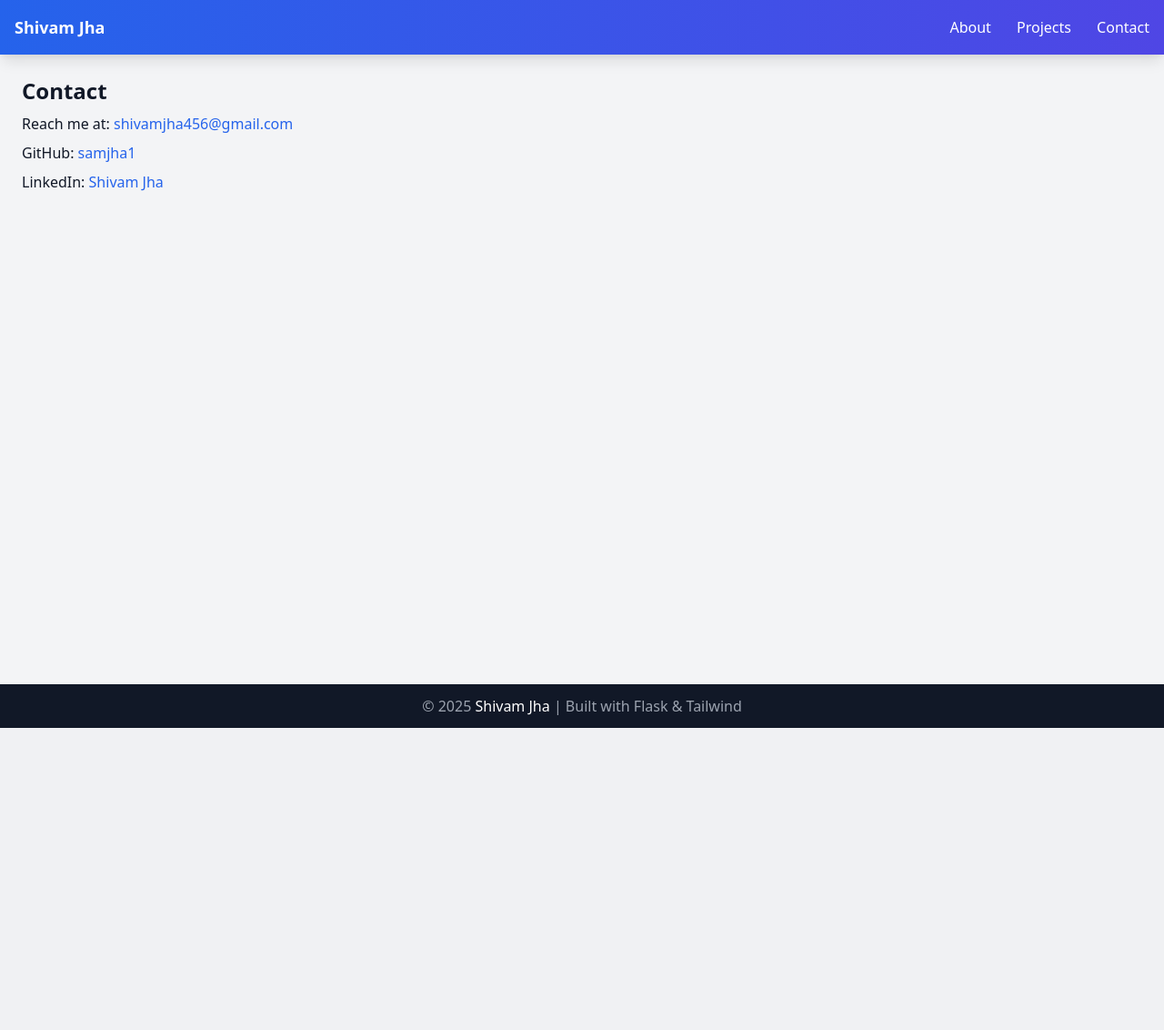
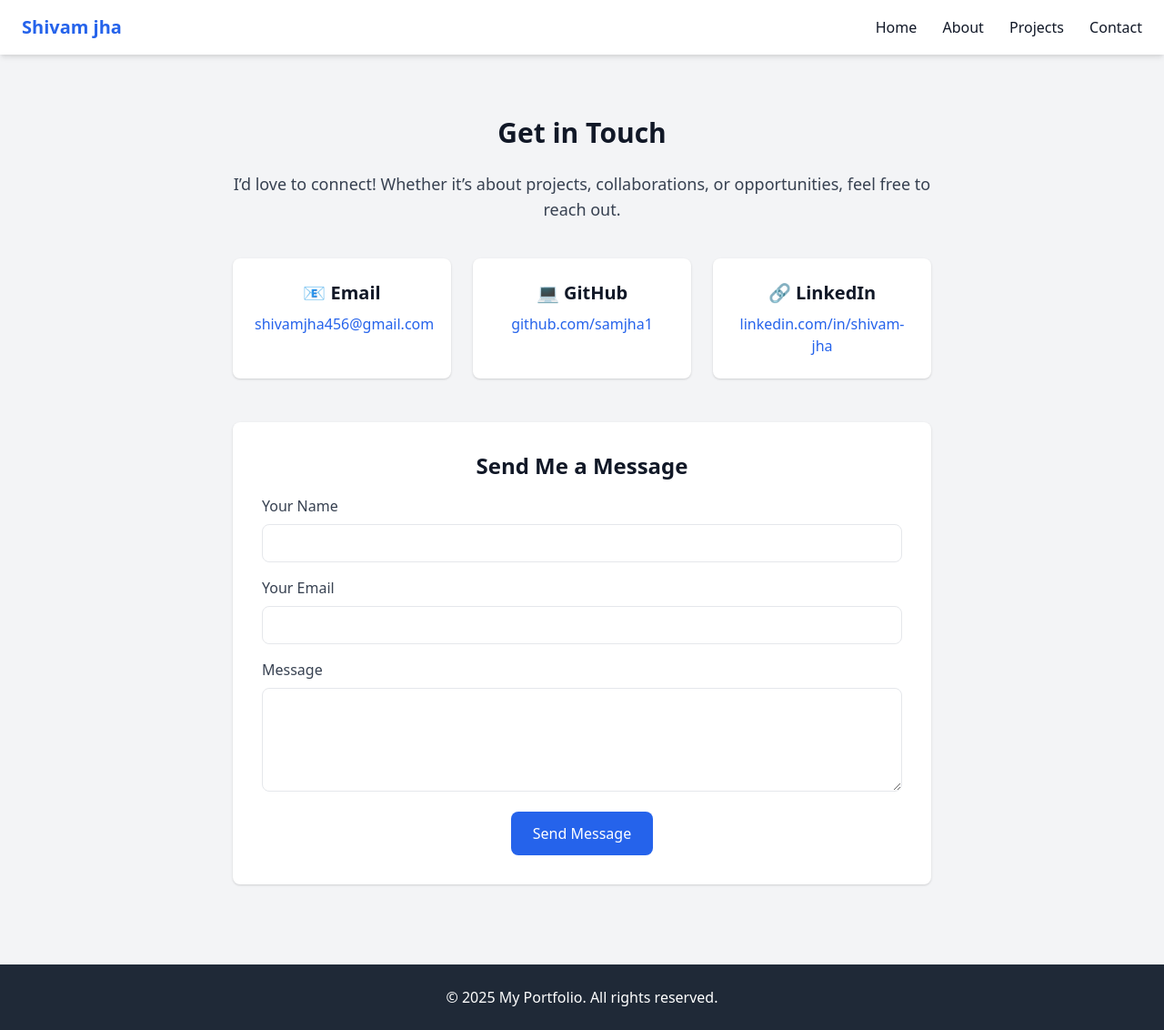
Before and after one commit to tripti882/flask-portfolio-end-to-end, a Flask app: page /contact in a window 1280 px wide. Shown: the whole page at 91% size. Before the commit the page ends 800 px from the top, so only its background shows below. Run offline with Flask 3, Linux system fonts and the light colour scheme.

Commit message:
form added sucessfully

```diff
--- a/app/__init__.py
+++ b/app/__init__.py
@@ -3,7 +3,11 @@ from flask import Flask
 def create_app():
     app = Flask(__name__)
 
-    # Import and register blueprints
+    # 🔑 Needed for sessions & flash messages
+    app.secret_key = "supersecretkey123"
+    # ⚠️ In real apps: use os.environ or secrets.token_hex(16) instead
+
+    # Import & register blueprints
     from app.routes.home import home_bp
     from app.routes.about import about_bp
     from app.routes.projects import projects_bp
--- a/app/routes/contact.py
+++ b/app/routes/contact.py
@@ -1,7 +1,48 @@
-from flask import Blueprint, render_template
+from flask import Blueprint, render_template, request, redirect, url_for
+import json, os
 
 contact_bp = Blueprint("contact", __name__)
+DATA_FILE = "data/messages.json"
 
-@contact_bp.route("/contact")
+# --- Helpers ---
+def load_messages():
+    """Safely load messages.json, return [] if empty or broken."""
+    if not os.path.exists(DATA_FILE):
+        return []
+    try:
+        with open(DATA_FILE, "r") as f:
+            return json.load(f)
+    except json.JSONDecodeError:
+        return []   # empty file → return empty list
+
+def save_messages(messages):
+    """Save messages back to messages.json."""
+    with open(DATA_FILE, "w") as f:
+        json.dump(messages, f, indent=4)
+
+
+# --- Routes ---
+@contact_bp.route("/contact", methods=["GET", "POST"])
 def contact():
+    if request.method == "POST":
+        # Collect form data
+        name = request.form["name"]
+        email = request.form["email"]
+        message = request.form["message"]
+
+        new_entry = {"name": name, "email": email, "message": message}
+
+        # Save
+        messages = load_messages()
+        messages.append(new_entry)
+        save_messages(messages)
+
+        # Redirect to thank you page
+        return redirect(url_for("contact.thankyou"))
+
     return render_template("contact.html", title="Contact")
+
+
+@contact_bp.route("/thankyou")
+def thankyou():
+    return render_template("thankyou.html", title="Thank You")
--- a/app/templates/base.html
+++ b/app/templates/base.html
@@ -2,29 +2,35 @@
 <html lang="en">
 <head>
     <meta charset="UTF-8">
-    <title>{{ title if title else "Portfolio" }}</title>
+    <meta name="viewport" content="width=device-width, initial-scale=1.0">
+    <title>{% block title %}Portfolio{% endblock %}</title>
+    <!-- Tailwind CDN -->
     <link href="https://cdn.jsdelivr.net/npm/tailwindcss@2.2.19/dist/tailwind.min.css" rel="stylesheet">
 </head>
-<body class="bg-gray-100 text-gray-900 flex flex-col min-h-screen">
+<body class="bg-gray-100 text-gray-900">
 
     <!-- Navbar -->
-    <nav class="bg-gradient-to-r from-blue-600 to-indigo-600 text-white p-4 sticky top-0 shadow-lg flex justify-between items-center">
-        <a href="/" class="font-bold text-lg hover:text-yellow-300">Shivam Jha</a>
-        <div>
-            <a href="/about" class="ml-6 hover:text-yellow-300">About</a>
-            <a href="/projects" class="ml-6 hover:text-yellow-300">Projects</a>
-            <a href="/contact" class="ml-6 hover:text-yellow-300">Contact</a>
+    <nav class="bg-white shadow-md fixed w-full top-0 z-50">
+        <div class="container mx-auto px-6 py-4 flex justify-between items-center">
+            <a href="/" class="text-xl font-bold text-blue-600">Shivam jha</a>
+            <div class="space-x-6">
+                <a href="/" class="hover:text-blue-600">Home</a>
+                <a href="/about" class="hover:text-blue-600">About</a>
+                <a href="/projects" class="hover:text-blue-600">Projects</a>
+                <a href="/contact" class="hover:text-blue-600">Contact</a>
+            </div>
         </div>
     </nav>
 
-    <!-- Main content -->
-    <main class="flex-grow p-6">
+    <!-- Page Content -->
+    <main class="pt-20 container mx-auto px-6">
         {% block content %}{% endblock %}
     </main>
 
     <!-- Footer -->
-    <footer class="bg-gray-900 text-gray-400 text-center py-3">
-        © 2025 <span class="text-white">Shivam Jha</span> | Built with Flask & Tailwind
+    <footer class="bg-gray-800 text-white mt-10 py-6 text-center">
+        <p>&copy; 2025 My Portfolio. All rights reserved.</p>
     </footer>
+
 </body>
 </html>
--- a/app/templates/contact.html
+++ b/app/templates/contact.html
@@ -1,7 +1,63 @@
 {% extends "base.html" %}
+{% block title %}Contact{% endblock %}
+
 {% block content %}
-    <h2 class="text-2xl font-bold">Contact</h2>
-    <p class="mt-2">Reach me at: <a href="mailto:shivamjha456@gmail.com" class="text-blue-600">shivamjha456@gmail.com</a></p>
-    <p class="mt-2">GitHub: <a href="https://github.com/samjha1" class="text-blue-600">samjha1</a></p>
-    <p class="mt-2">LinkedIn: <a href="https://www.linkedin.com/in/shivam-jha-496193231/" class="text-blue-600">Shivam Jha</a></p>
+<section class="max-w-3xl mx-auto py-12">
+    <h2 class="text-3xl font-bold text-center mb-6">Get in Touch</h2>
+    <p class="text-lg text-gray-700 text-center mb-10">
+        I’d love to connect! Whether it’s about projects, collaborations, or opportunities, feel free to reach out.
+    </p>
+
+    <!-- Contact Info Cards -->
+    <div class="grid grid-cols-1 md:grid-cols-3 gap-6 text-center">
+        <div class="p-6 bg-white shadow rounded-lg">
+            <h3 class="font-semibold text-xl mb-2">📧 Email</h3>
+            <a href="mailto:shivamjha456@gmail.com" class="text-blue-600 hover:underline">
+                shivamjha456@gmail.com
+            </a>
+        </div>
+
+        <div class="p-6 bg-white shadow rounded-lg">
+            <h3 class="font-semibold text-xl mb-2">💻 GitHub</h3>
+            <a href="https://github.com/samjha1" target="_blank" class="text-blue-600 hover:underline">
+                github.com/samjha1
+            </a>
+        </div>
+
+        <div class="p-6 bg-white shadow rounded-lg">
+            <h3 class="font-semibold text-xl mb-2">🔗 LinkedIn</h3>
+            <a href="https://www.linkedin.com/in/shivam-jha-496193231/" target="_blank" class="text-blue-600 hover:underline">
+                linkedin.com/in/shivam-jha
+            </a>
+        </div>
+    </div>
+
+    <!-- Contact Form -->
+    <div class="mt-12 p-8 bg-white shadow rounded-lg">
+        <h3 class="text-2xl font-bold mb-4 text-center">Send Me a Message</h3>
+        <form method="POST" action="/contact" class="space-y-4">
+            <div>
+                <label class="block mb-2 text-gray-700">Your Name</label>
+                <input type="text" name="name" required
+                       class="w-full border rounded-lg px-4 py-2 focus:outline-none focus:ring-2 focus:ring-blue-500">
+            </div>
+            <div>
+                <label class="block mb-2 text-gray-700">Your Email</label>
+                <input type="email" name="email" required
+                       class="w-full border rounded-lg px-4 py-2 focus:outline-none focus:ring-2 focus:ring-blue-500">
+            </div>
+            <div>
+                <label class="block mb-2 text-gray-700">Message</label>
+                <textarea name="message" rows="4" required
+                          class="w-full border rounded-lg px-4 py-2 focus:outline-none focus:ring-2 focus:ring-blue-500"></textarea>
+            </div>
+            <div class="text-center">
+                <button type="submit"
+                        class="bg-blue-600 text-white px-6 py-3 rounded-lg hover:bg-blue-700 transition">
+                    Send Message
+                </button>
+            </div>
+        </form>
+    </div>
+</section>
 {% endblock %}
```
Also changed, not shown: app/routes/home.py (+4 -4 lines), app/templates/about.html (+46 -2 lines), app/templates/index.html (+27 -11 lines), app/templates/thankyou.html (added, +13 -0 lines), data/messages.json (added, +42 -0 lines).
